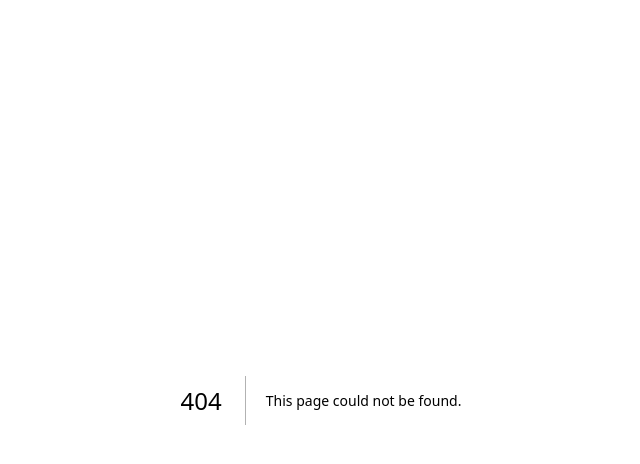
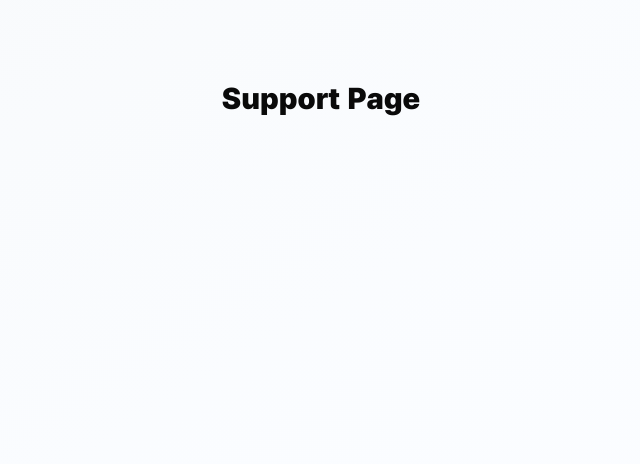
Before and after one commit to mini-1018/test_admin, a Next.js app: page /admin/support in a window 1280 px wide. Before the commit this address had no page. Shown: the top 464 px of the page, without its empty margins (319-959 px from the left). Built offline with nearby package versions, Linux system fonts and the light colour scheme.

Commit message:
[Feat] 고객문의, 소식 기초세팅

```diff
--- a/src/app/admin/news/page.tsx
+++ b/src/app/admin/news/page.tsx
@@ -0,0 +1,7 @@
+export default function NewsPage() {
+  return (
+    <div className="min-h-screen bg-gradient-to-br from-slate-50 via-blue-50/30 to-indigo-50/20">
+      <div className="max-w-7xl mx-auto px-6 py-20"></div>
+    </div>
+  );
+}
--- /dev/null
+++ b/src/app/admin/support/page.tsx
@@ -0,0 +1,9 @@
+export default function SupportPage() {
+  return (
+    <div className="min-h-screen bg-gradient-to-br from-slate-50 via-blue-50/30 to-indigo-50/20">
+      <div className="max-w-7xl mx-auto px-6 py-20">
+        <h1 className="text-3xl font-bold text-center mb-8">Support Page</h1>
+      </div>
+    </div>
+  );
+}
```
